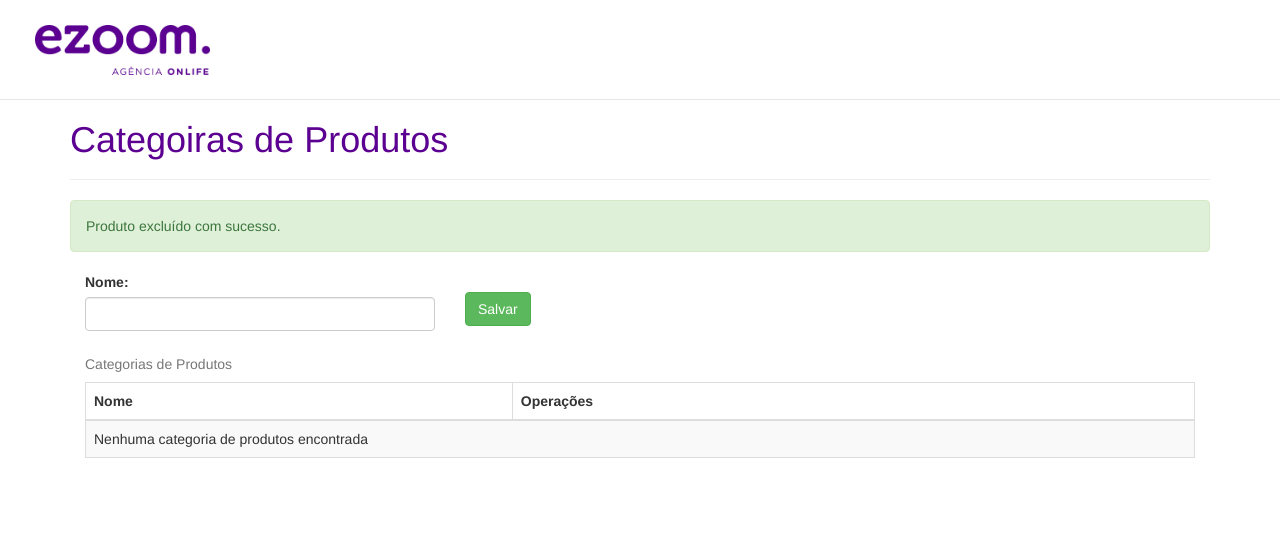
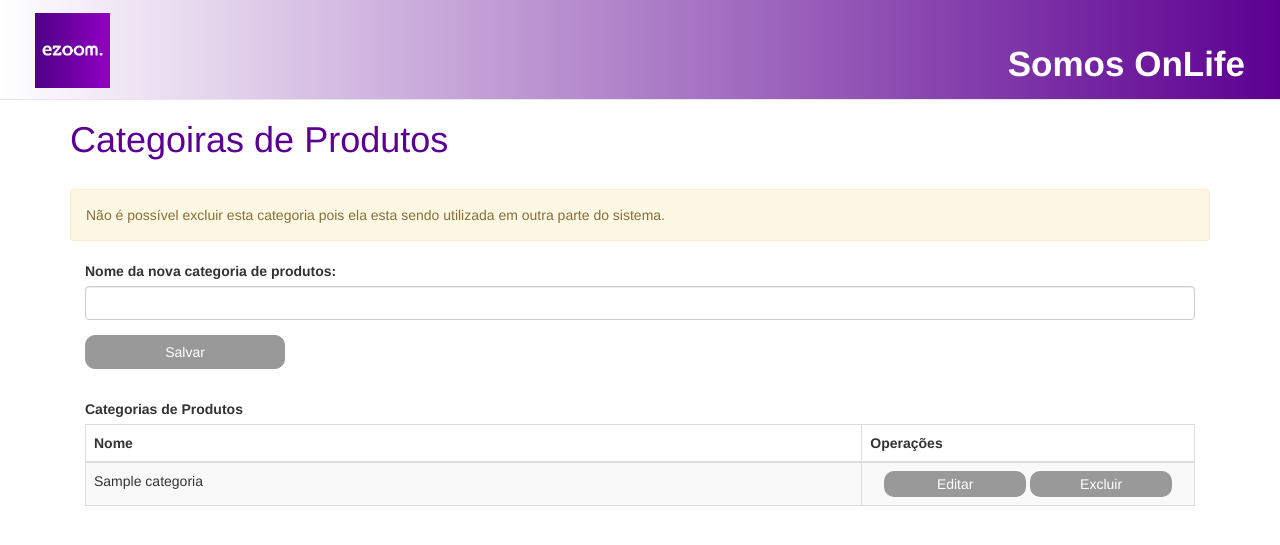
Before and after one commit to agenciaezoom/devtest-MarcianoPasa, a CodeIgniter app: page /database/excluirProdutoCategoria/1 in a window 1280 px wide. Shown: the top 545 px of the page. Run offline with CodeIgniter, Linux system fonts and the light colour scheme; tables that the repository leaves empty hold one stand-in row (values such as "Sample post").

Commit message:
atualização

```diff
--- a/application/config/routes.php
+++ b/application/config/routes.php
@@ -5,7 +5,7 @@ $route['default_controller'] = 'Inicio_Controller';
 $route['404_override'] = '';
 $route['translate_uri_dashes'] = FALSE;
 
-$route['abrirProduto'] = "Produtos_Controller/Index";
+$route['abrirProdutos'] = "Produtos_Controller/Index";
 $route['salvarProduto'] = "Produtos_Controller/SalvarProduto";
 $route['editarProduto/(:num)'] = "Produtos_Controller/EditarProduto/$1";
 $route['atualizarProduto'] = "Produtos_Controller/AtualizarProduto";
--- a/application/controllers/Produtos_Categorias_Controller.php
+++ b/application/controllers/Produtos_Categorias_Controller.php
@@ -30,14 +30,14 @@ class Produtos_Categorias_Controller extends CI_Controller {
 			$this->session->set_flashdata('error', validation_errors('<p>','</p>'));
 		}
 
-		$this->Index();
+		redirect(base_url('abrirProdutoCategoria'));
 	}
 
 	public function EditarProdutoCategoria() {
 		$id = $this->uri->segment(2);
 
 		if (is_null($id)) {
-			$this->Index();
+			redirect(base_url('abrirProdutoCategoria'));
 		}
 
 		$dados['produtos_categorias'] = $this->produtos_categorias_model->GetById($id);
@@ -65,26 +65,38 @@ class Produtos_Categorias_Controller extends CI_Controller {
 			$this->session->set_flashdata('error', validation_errors());
 		}
 
-		$this->Index();
+		redirect(base_url('abrirProdutoCategoria'));
 	}
 
 	public function ExcluirProdutoCategoria() {
 		$id = $this->uri->segment(2);
 
 		if (is_null($id)) {
+			redirect(base_url('abrirProdutoCategoria'));
+		}
+
+		$categoiraUsada = $this->produtos_model->GetByField('categoria_id', $id);
+
+		if (($categoiraUsada != null) && (count($categoiraUsada) > 0)) {
+			$this->session->set_flashdata(
+				'error',
+				'<p>Não é possível excluir esta categoria pois ela esta sendo utilizada em outra parte do sistema.</p>'
+			);
+
 			$this->Index();
 		}
+		else {
+			$status = $this->produtos_categorias_model->Excluir($id);
 
-		$status = $this->produtos_categorias_model->Excluir($id);
+			if ($status) {
+				$this->session->set_flashdata('success', '<p>Categoria excluída com sucesso.</p>');
+			}
+			else {
+				$this->session->set_flashdata('error', '<p>Não foi possível excluir a categoria.</p>');
+			}
 
-		if ($status) {
-			$this->session->set_flashdata('success', '<p>Produto excluído com sucesso.</p>');
+			$this->Index();
 		}
-		else {
-			$this->session->set_flashdata('error', '<p>Não foi possível excluir o produto.</p>');
-		}
-
-		$this->Index();
 	}
 
 	private function Validar($operacao = 'insert') {
--- a/application/views/commons/cabecalho-padrao.php
+++ b/application/views/commons/cabecalho-padrao.php
@@ -3,8 +3,11 @@
     <div class="row">
         <div style="float: left; margin-left: 35px;">
             <a href="http://www.ezoom.com.br/" target="_blank">
-                <img src="<?=base_url('assets/images/ezoom-1.png')?>" alt="ezzom." class="img-responsive"/>
+                <img src="<?=base_url('assets/images/ezoom-3.png')?>" alt="ezzom." class="img-responsive"/>
             </a>
+        </div>
+        <div class="titulo-cabecalho">
+            <h1>Somos OnLife</h1>
         </div>
     </div>
 </nav>
--- a/application/views/commons/cabecalho.php
+++ b/application/views/commons/cabecalho.php
@@ -32,4 +32,5 @@
     </head>
 
     <body>
+
 <?php $this->load->view('commons/cabecalho-padrao'); ?>
--- a/application/views/inicio.php
+++ b/application/views/inicio.php
@@ -1,12 +1,12 @@
 <?php $this->load->view('commons/cabecalho'); ?>
 
 <div class="container">
-    <div class="page-header">
+    <div class="page-header-normal">
         <h1>Selecione uma opção</h1>
     </div>
 
     <div class="col-md-12">
-        <a href="<?=base_url('abrirProduto')?>">
+        <a href="<?=base_url('abrirProdutos ')?>">
             <input value="Produtos" type="button" class="btn btn-padrao-grande"></input>
         </a>
     </div>
--- a/application/views/produtosCategoriasView.php
+++ b/application/views/produtosCategoriasView.php
@@ -1,7 +1,7 @@
 <?php $this->load->view('commons/cabecalho'); ?>
 
 <div class="container">
-	<div class="page-header">
+	<div class="page-header-normal">
 		<h1>Categoiras de Produtos</h1>
 	</div>
 
@@ -13,27 +13,25 @@
 	<?php endif; ?>
 
 	<form method="post" action="<?=base_url('salvarProdutoCategoria')?>" enctype="multipart/form-data">
-		<div class="col-md-4">
+		<div class="col-md-12">
 			<div class="form-group">
-				<label>Nome:</label>
+				<label>Nome da nova categoria de produtos:</label>
 				<input type="text" name="nome" class="form-control" value="<?=set_value('nome')?>" required/>
 			</div>
 		</div>
 
-		<div class="col-md-4">
-			<label><em></em></label>
-			<div class="clearfix"></div>
-			<input type="submit" value="Salvar" class="btn btn-success" />
+		<div class="col-md-12">
+			<input type="submit" value="Salvar" class="btn btn-padrao" />
 		</div>
 	</form>
 
 	<div class="col-md-12">
 		<table class="table table-striped table-hover table-bordered">
-			<caption>Categorias de Produtos</caption>
+			<label>Categorias de Produtos</label>
 			<thead>
 				<tr>
-					<th>Nome</th>
-					<th>Operações</th>
+					<th style="width: 70%">Nome</th>
+					<th style="width: 30%">Operações</th>
 				</tr>
 			</thead>
 			<tbody>
@@ -42,10 +40,15 @@
 				<?php else: ?>
 					<?php foreach ($produtos_categorias as $row): ?>
 						<tr>
-							<td><?= $row['nome'] ?></td>
-							<td class="text-center">
-								<a href="<?= $row['editar_url'] ?>">[Editar]</a>
-								<a href="<?= $row['excluir_url'] ?>">[Excluir]</a>
+							<td style="width: 70%"><?= $row['nome'] ?></td>
+							<td class="text-center" style="width: 30%">
+								<a href="<?= $row['editar_url'] ?>">
+									<input value="Editar" type="button" class="btn-editar"></input>
+								</a>
+
+								<a href="<?= $row['excluir_url'] ?>" onclick="return confirm('Deseja excluir este registro?');">
+									<input value="Excluir" type="button" class="btn-excluir"></input>
+								</a>
 							</td>
 						</tr>
 					<?php endforeach; ?>
@@ -53,6 +56,7 @@
 			</tbody>
 		</table>
 	</div>
+
 </div>
 
 <?php $this->load->view('commons/rodape'); ?>
--- a/assets/css/estilo.css
+++ b/assets/css/estilo.css
@@ -19,6 +19,12 @@ a {
     color:#dd4814;
 }
 
+.page-header-normal {
+  padding-bottom: 9px;
+  margin: 40px 0 10px;
+  /*border-bottom: 1px solid #eee;*/
+}
+
 #cabecalho-padrao {
     background-color: #fff;
     height: 100px;
@@ -27,10 +33,21 @@ a {
     padding-top: 15px;
     position: fixed;
     width: 100%;
+
+    background: -webkit-linear-gradient(left, #fff, #5c0091); /* da esquerda à direita */
+    background: -o-linear-gradient(right, #fff, #5c0091); /* terminando à direita */
+    background: -moz-linear-gradient(right, #fff, #5c0091); /* terminando à direita */
+    background: linear-gradient(to right, #fff, #5c0091); /* indo para a direita */
+
+    /*background: -webkit-linear-gradient(left, #5c0091, #);
+    background: -o-linear-gradient(right, #5c0091, #fff);
+    background: -moz-linear-gradient(right, #5c0091, #fff);
+    background: linear-gradient(to right, #5c0091, #fff);*/
 }
 
 #cabecalho-padrao img {
-    max-height: 50px;
+    max-height: 75px;
+    margin-top: -12px;
 }
 
 #cabecalho-padrao a {
@@ -62,6 +79,76 @@ a {
     background-color: #5c0091;
 }
 
+.btn-padrao {
+    color: #fff;
+    background-color: #999;
+    border-color: #999;
+    width: 200px;
+    margin-bottom: 30px;
+    border-radius: 10px 10px 10px 10px;
+}
+
+.btn-padrao:hover {
+    color: #fff;
+    background-color: #5c0091;
+}
+
+.btn-editar {
+    color: #fff;
+    background-color: #999;
+    border-color: #999;
+    width: 45%;
+    border-radius: 10px 10px 10px 10px;
+    border-style: solid;
+}
+
+.btn-editar:hover {
+    color: #fff;
+    background-color: blue;
+    border-color: blue;
+}
+
+.btn-excluir {
+    color: #fff;
+    background-color: #999;
+    border-color: #999;
+    width: 45%;
+    border-radius: 10px 10px 10px 10px;
+    border-style: solid;
+}
+
+.btn-excluir:hover {
+    color: #fff;
+    background-color: red;
+    border-color: red;
+}
+
+.btn-cancelar {
+    color: #fff;
+    background-color: #999;
+    border-color: #999;
+    width: 200px;
+    margin-bottom: 30px;
+    border-radius: 10px 10px 10px 10px;
+}
+
+.btn-cancelar:hover {
+    color: #fff;
+    background-color: red;
+}
+
+.titulo-cabecalho {
+    float: right;
+    margin-right: 35px;
+    margin-top: 10px;
+    font: #fff;
+}
+
+.titulo-cabecalho h1 {
+    font-size: 35px;
+    color: #fff;
+    font-weight: bold;
+}
 
 
 
@@ -81,6 +168,15 @@ a {
         justify-content: center;
         flex-direction: column;
     }
+
+    .btn-editar {
+        width: 100px;
+        margin-bottom: 5px;
+    }
+
+    .btn-excluir {
+        width: 100px;
+    }
 }
 
 
@@ -95,4 +191,17 @@ a {
         width: 230px;
         float: center;
     }
+
+    .btn-editar {
+        width: 60px;
+        margin-bottom: 5px;
+    }
+
+    .btn-excluir {
+        width: 60px;
+    }
+
+    .titulo-cabecalho h1 {
+        font-size: 20px;
+    }
 }
```
Also changed, not shown: application/controllers/Produtos_Controller.php (+5 -5 lines), application/views/produtosCategoriasEditarView.php (+5 -7 lines), application/views/produtosEditarView.php (+8 -7 lines), application/views/produtosView.php (+28 -15 lines), README.md, application/views/commons/rodape.php (line endings or trailing spaces), assets/images/ezoom-3.png (added). Lines whose indentation alone changed are shown as unchanged.
